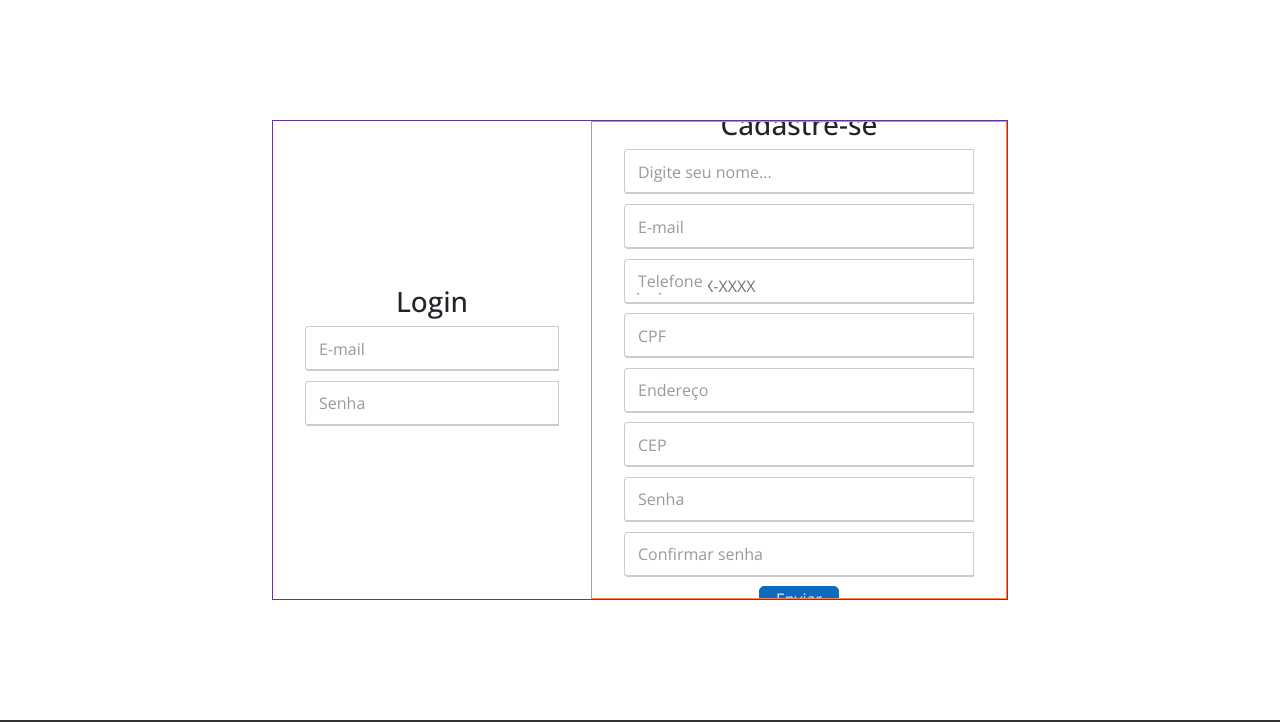
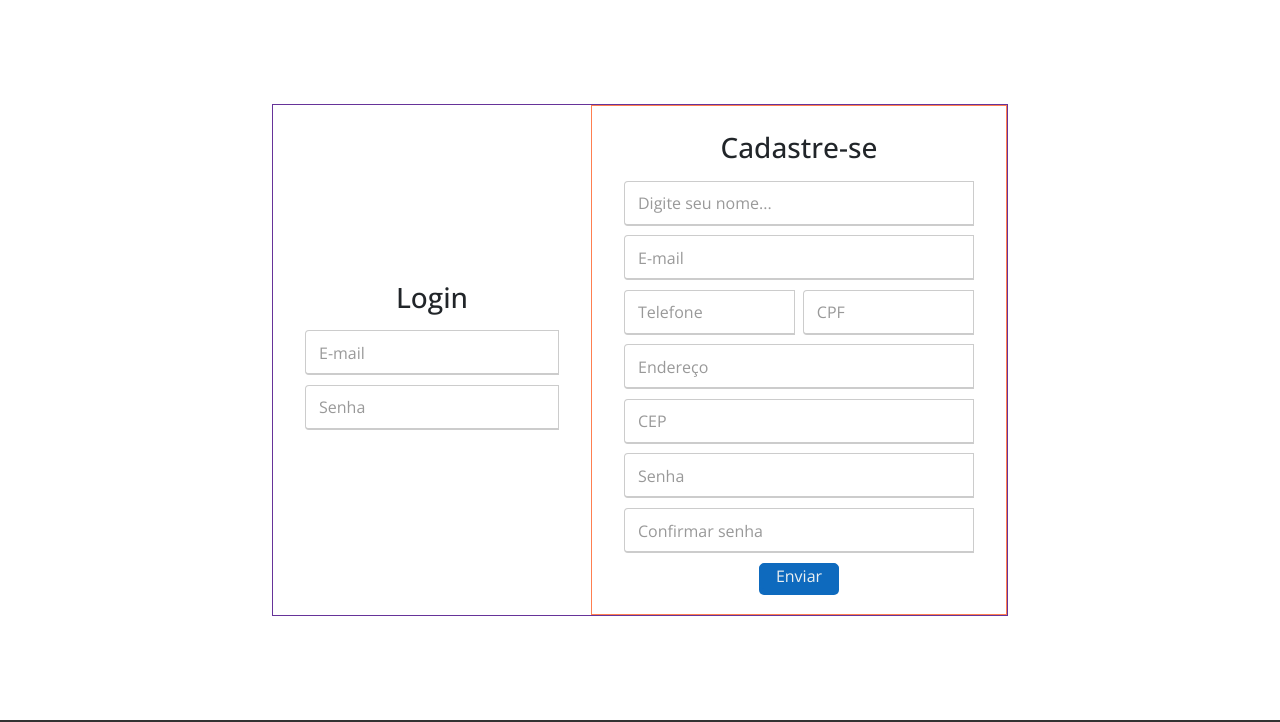
Before and after one commit to Brian-loop/QuaseLar-Oficial, a PHP site: page /tela_cad_entrar_usuarios.php in a window 1280 px wide. Shown: the part 78-800 px from the top of the page. Run offline with PHP 8.4, Linux system fonts and the light colour scheme.

Commit message:
Reajustando estilo

```diff
--- a/css/tela_cad_entrar_usuarios.css
+++ b/css/tela_cad_entrar_usuarios.css
@@ -9,11 +9,14 @@
     background-color: white;
 }
 .group_usuarios_inputs{
-    height: 30rem;
+    height: 32rem;
     width: 46rem;
     border: 1px rebeccapurple solid;
     display: flex;
     flex-direction: row;
+}
+.titulo_cad_usuario{
+    margin-bottom: 0.475rem;
 }
 /*=========================================================================================================*/
 /*Login*/
@@ -37,44 +40,14 @@
     padding: 2rem;
     overflow: hidden;
 }
-
-
-
-
-
-
-
-
-
-
-
-
-
-
-
-
-
-
-
-
-
-
-
-
-
-
-
-
-
-
-
-
-
-
-
-
-
-
+.juntos{
+    width: 350px;
+    position: relative;
+    display: flex;
+}
+.juntos div:nth-child(1){
+    margin-right: 0.475rem;
+}
 
 
 
@@ -87,7 +60,7 @@
 }
 
 /* Estilização do Campo de Input - MUDANÇAS AQUI */
-.input-group input {
+.input-group input{
     width: 100%;
     /* Padding ajustado para compensar a borda */
     padding: 14px 10px 4px 10px;
@@ -108,7 +81,7 @@
 }
 
 /* Efeito de Foco Vibrante - MUDANÇAS AQUI */
-.input-group input:focus {
+.input-group input:focus{
     /* Mude a cor da borda completa no foco */
     border-color: #007bff;
     /* Garante que a borda inferior também mude */
@@ -118,7 +91,7 @@
 }
 
 /* Estilização do Label (Placeholder Flutuante) - Sem alteração de posição */
-.input-group label {
+.input-group label{
     position: absolute;
     top: 50%;
     left: 10px;
@@ -136,7 +109,7 @@
 /* 1. Quando o input está em foco (selecionado) */
 .input-group input:focus + label,
 /* 2. Quando o input já tem conteúdo (para não voltar) */
-.input-group input:valid + label {
+.input-group input:valid + label{
     top: 0;
     font-size: 12px;
     color: #007bff;
--- a/tela_cad_entrar_usuarios.php
+++ b/tela_cad_entrar_usuarios.php
@@ -3,7 +3,6 @@ include './template/header.php';
 ?>
 <section class="tela_cad_entrar">
     <main class="group_usuarios_inputs">
-
         <nav class="entrar_usuario">
             <div class="titulo_cad_usuario"><h3>Login</h3></div>
             <div class="input-group">
@@ -15,9 +14,7 @@ include './template/header.php';
                 <label for="meuInput">Senha</label>
             </div>
         </nav>
-
         <form action="cad_entrar_usuario.php" method="POST">
-
             <nav class="cad_usuario">
                 <div class="titulo_cad_usuario"><h3>Cadastre-se</h3></div>
                 <input type="hidden" name="cadastro" value="1">
@@ -26,16 +23,18 @@ include './template/header.php';
                     <label for="meuInput">Digite seu nome...</label>
                 </div>
                 <div class="input-group">
-                    <input type="email" id="meuInput" name="email" required>
+                    <input type="text" id="meuInput" name="email" required>
                     <label for="meuInput">E-mail</label>
                 </div>
+                <div class="juntos">
                     <div class="input-group">
-                    <input type="text" id="meuInput" name="telefone" required  placeholder="(XX) XXXXX-XXXX" pattern="\([0-9]{2}\) [0-9]{4,5}-[0-9]{4}" title="Formato: (XX) XXXX-XXXX ou (XX) XXXXX-XXXX">
+                        <input type="text" id="meuInput" name="telefone" required title="Formato: (XX) XXXX-XXXX ou (XX) XXXXX-XXXX">
                         <label for="meuInput">Telefone</label>
                     </div>
                     <div class="input-group">
                         <input type="text" id="meuInput" name="cpf" required>
                         <label for="meuInput">CPF</label>
+                    </div>
                 </div>
 
                 <div class="input-group">
```
Lines whose indentation alone changed are shown as unchanged.
